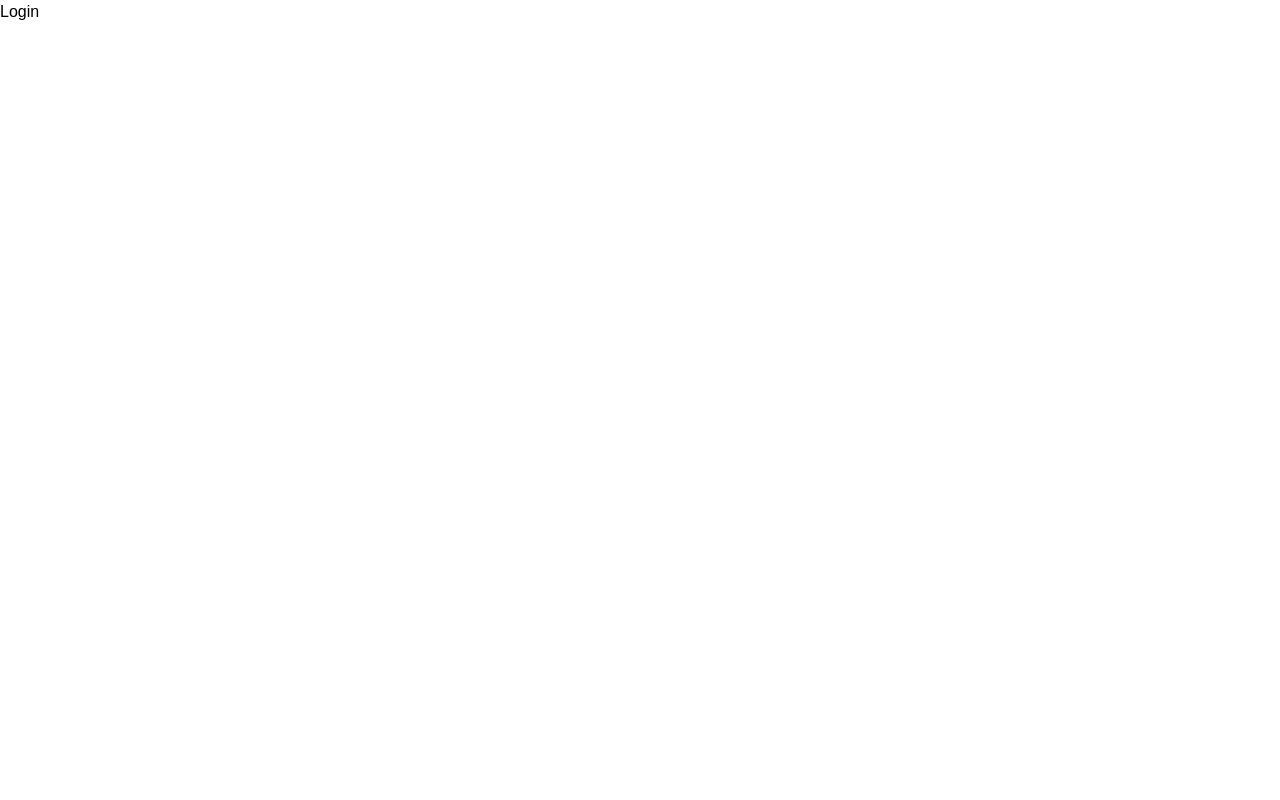
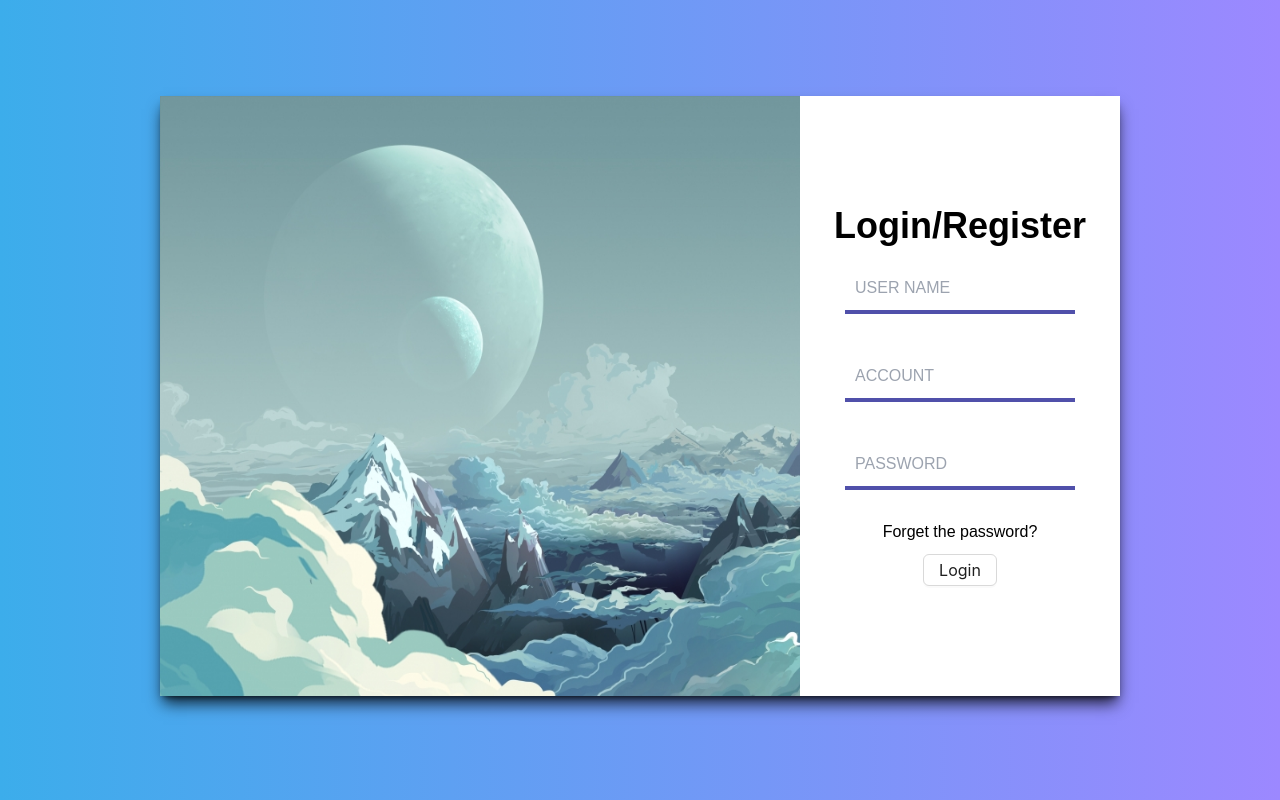
Before and after one commit to HM-Suiji/it-tools, a Next.js app: page /login in a window 1280 px wide. Built offline with nearby package versions, Linux system fonts and the light colour scheme.

Commit message:
new file:   app/login/index.scss 	modified:   app/login/page.tsx 	new file:   assets/img/login-bg.jpg

```diff
--- /dev/null
+++ b/app/login/index.scss
@@ -0,0 +1,5 @@
+.login-container {
+  .input {
+    @apply w-[230px] my-[20px] p-[10px] border-0 border-b-4 border-solid border-[#5050AA] outline-none
+  }
+}
--- a/app/login/page.tsx
+++ b/app/login/page.tsx
@@ -1,5 +1,27 @@
+import { Button } from 'antd'
+import Link from 'next/link'
+import Image from 'next/image'
+import LoginImg from '@/assets/img/login-bg.jpg'
+import './index.scss'
+
 const Login: React.FC = () => {
-	return <>Login</>
+  return (
+    <div className="login-container h-screen w-screen bg-gradient-to-l from-[#9c88ff] to-[#3cadeb] flex justify-center">
+      <div className="relative top-24 w-3/4 h-3/4 shadow-lg shadow-[rgba(0,0,0,.8)]">
+        <Image className="absolute z-0" src={LoginImg} fill alt="" />
+        <div className="flex flex-col absolute z-10 w-1/3 h-full bg-white right-0 justify-center items-center">
+          <h1 className="text-4xl font-black">Login/Register</h1>
+          <input type="text" className="input" placeholder="USER NAME" />
+          <input type="text" className="input" placeholder="ACCOUNT" />
+          <input type="password" className="input" placeholder="PASSWORD" />
+          <Link href="#" className="float-right my-[10px]">
+            Forget the password?
+          </Link>
+          <Button className="g">Login</Button>
+        </div>
+      </div>
+    </div>
+  )
 }
 
 export default Login
```
Also changed, not shown: assets/img/login-bg.jpg (added).
